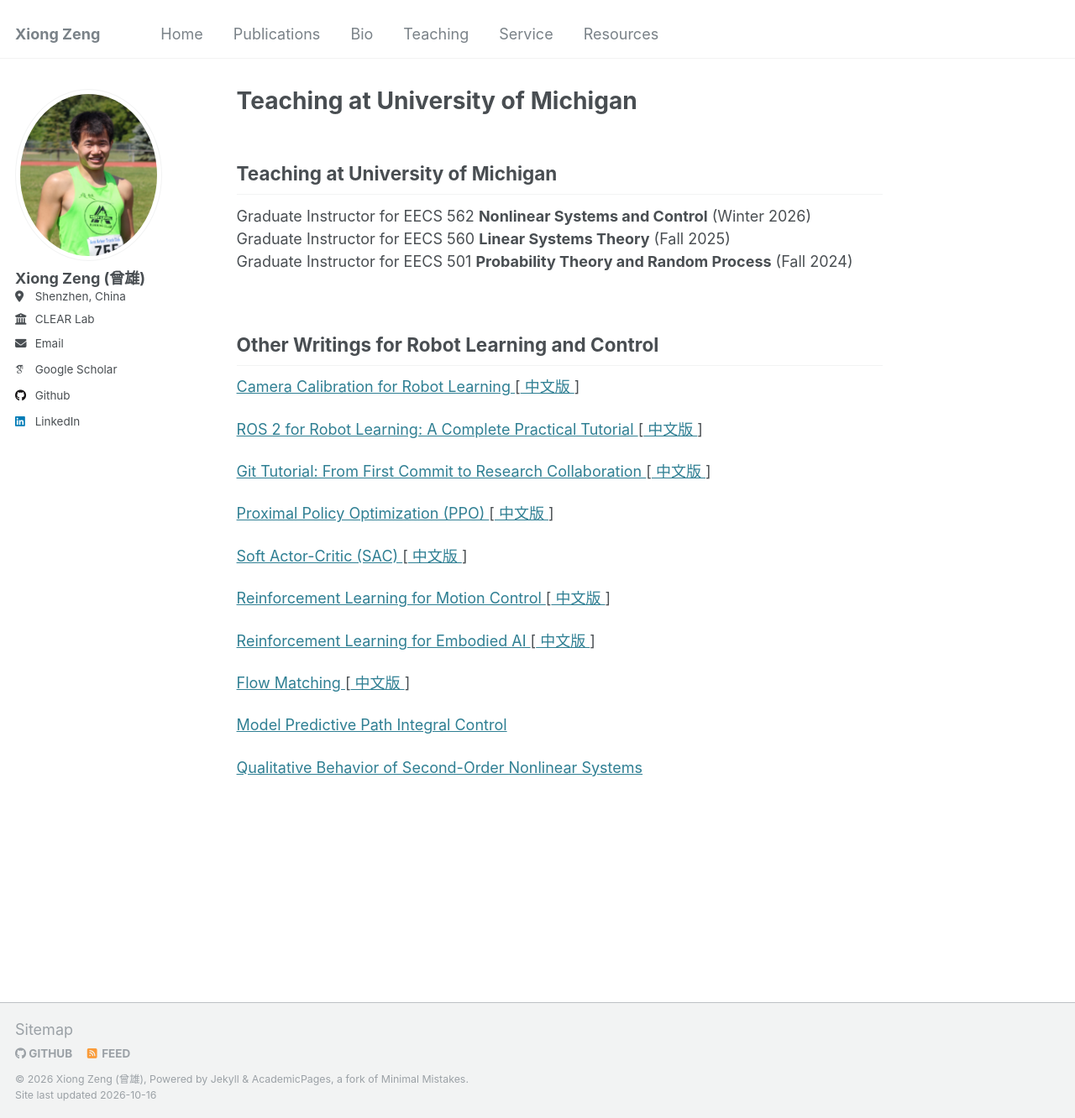
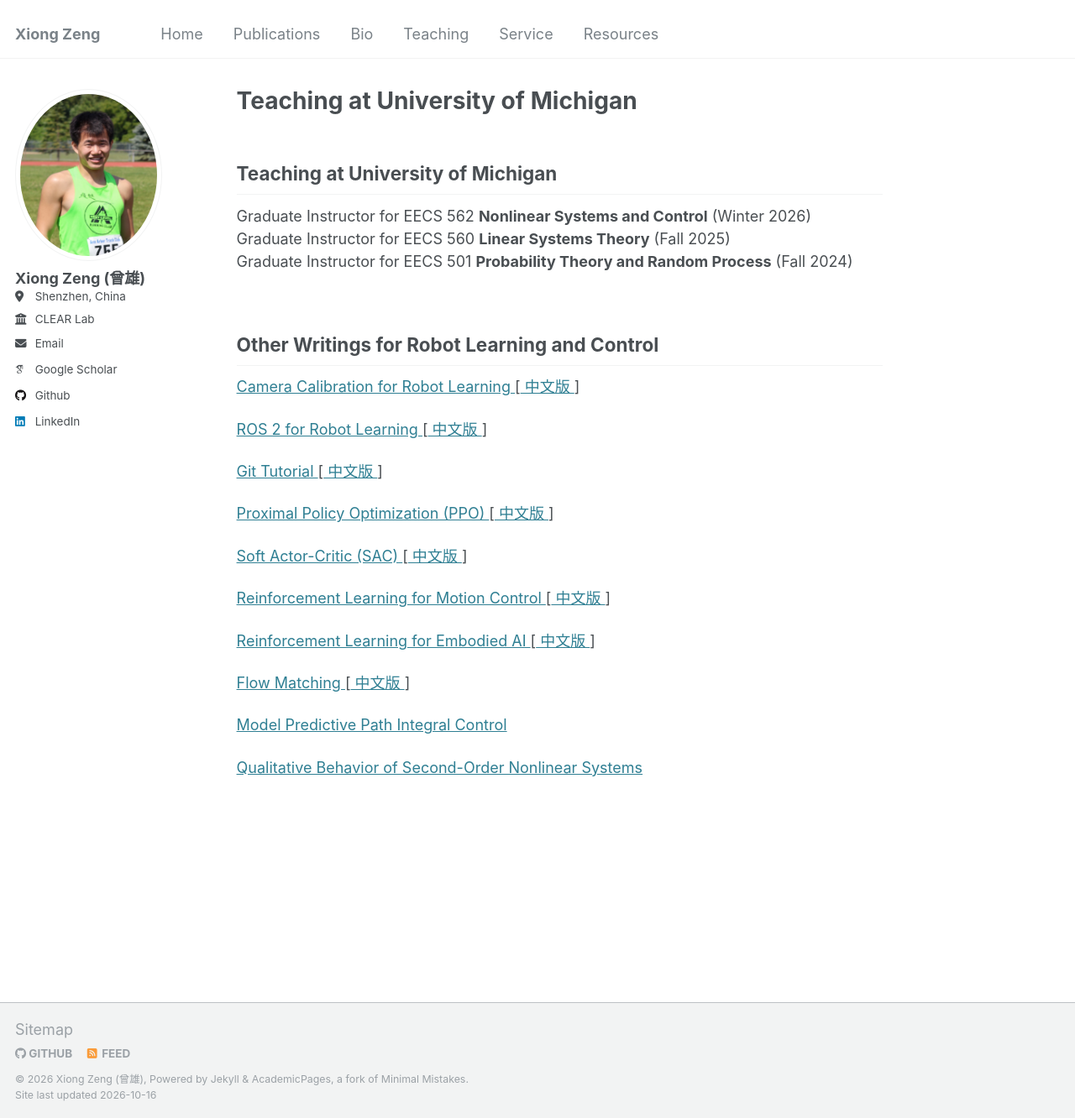
Before and after one commit to zengxiong111/zengxiong.github.io, a Jekyll site: the page built from _pages/teaching.md, in a window 1280 px wide and 1332 px high. Shown: the whole window at 84% size. Built offline with Jekyll 4.4.1, drawn with Linux system fonts in a browser that asks for light colours; some web fonts are replaced; our own code applies the rules of GitHub Pages for plain Markdown files.

Commit message:
Update teaching.md

```diff
--- a/_pages/teaching.md
+++ b/_pages/teaching.md
@@ -29,7 +29,7 @@ Graduate Instructor for EECS 501 **Probability Theory and Random Process** (Fall
 
 <a href="https://zengxiong111.github.io/zengxiong.github.io/files/ROS2_Robot_Learning_Tutorial_EN.pdf"
    target="_blank">
-  ROS 2 for Robot Learning: A Complete Practical Tutorial
+  ROS 2 for Robot Learning
 </a> [<a href="https://zengxiong111.github.io/zengxiong.github.io/files/ROS2_Robot_Learning_Tutorial_ZH.pdf"
    target="_blank">
   中文版
@@ -37,7 +37,7 @@ Graduate Instructor for EECS 501 **Probability Theory and Random Process** (Fall
 
 <a href="https://zengxiong111.github.io/zengxiong.github.io/files/Git_Tutorial_EN.pdf"
    target="_blank">
-  Git Tutorial: From First Commit to Research Collaboration
+  Git Tutorial
 </a> [<a href="https://zengxiong111.github.io/zengxiong.github.io/files/Git_Tutorial_CN.pdf"
    target="_blank">
   中文版
```
